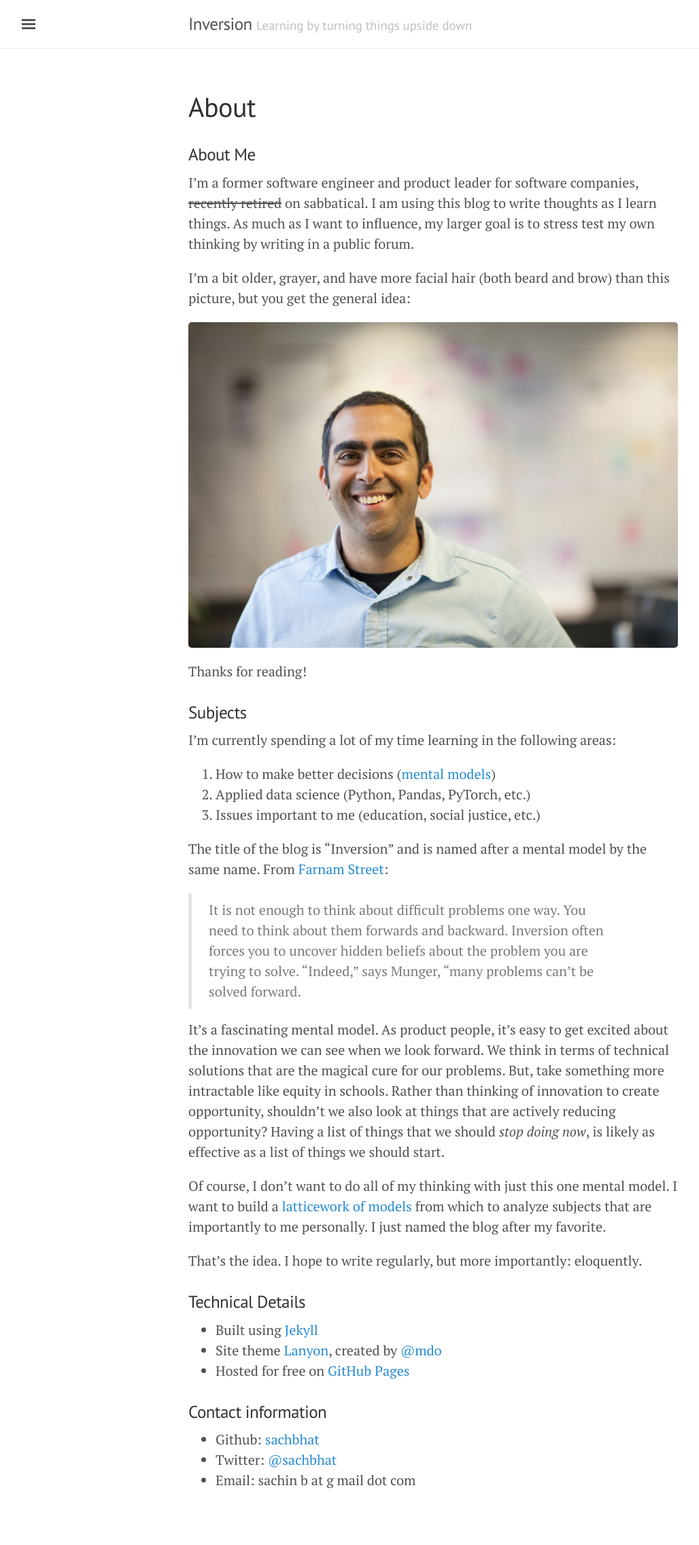
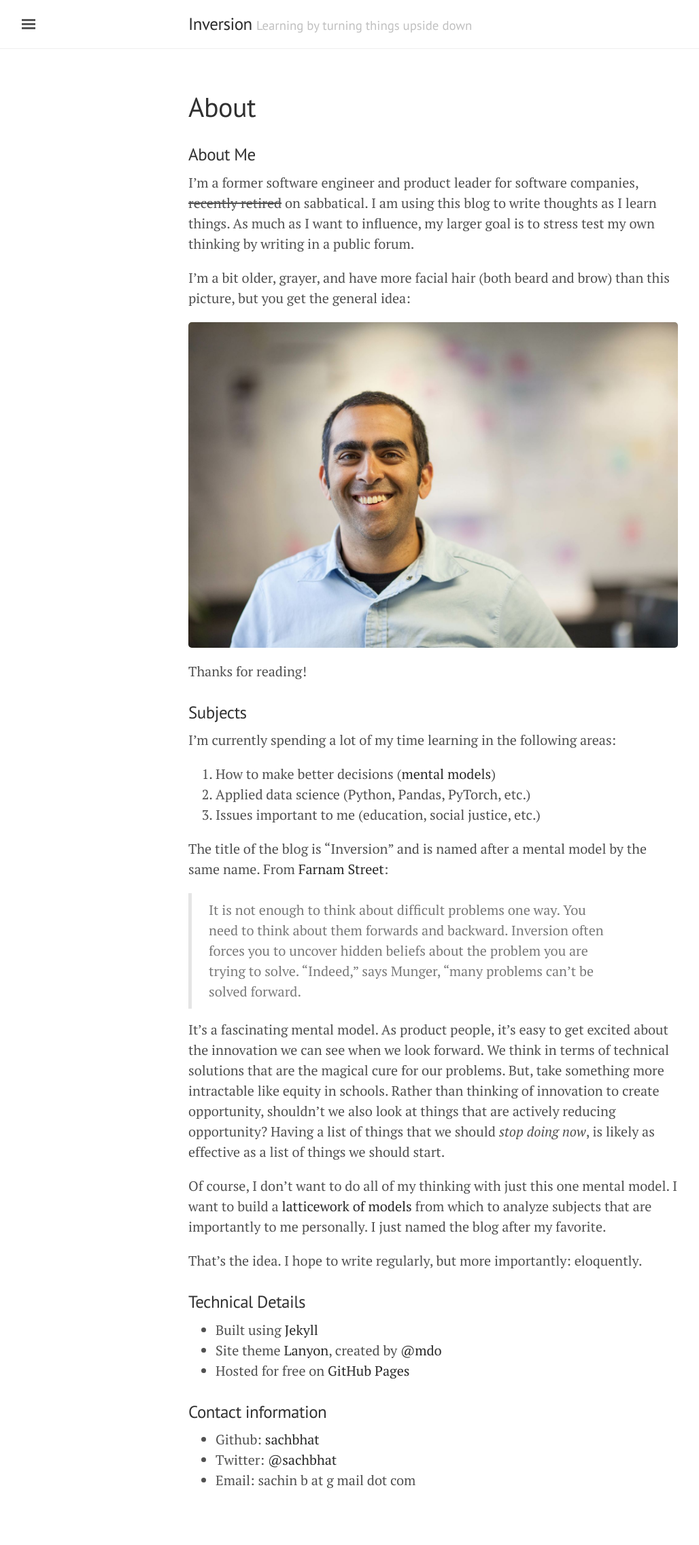
Before and after one commit to sachbhat/sachbhat.github.io, a Jekyll site: the page built from about.md, in a window 1280 px wide. Shown: the whole page at 68% size, without its empty margins (3-1031 px from the left). Built offline with Jekyll 4.4.1, drawn with Linux system fonts in a browser that asks for light colours.

Commit message:
Design / color update

```diff
--- a/_layouts/default.html
+++ b/_layouts/default.html
@@ -3,7 +3,7 @@
 
   {% include head.html %}
 
-  <body>
+  <body class="theme-base-ff">
 
     {% include sidebar.html %}
 
```
